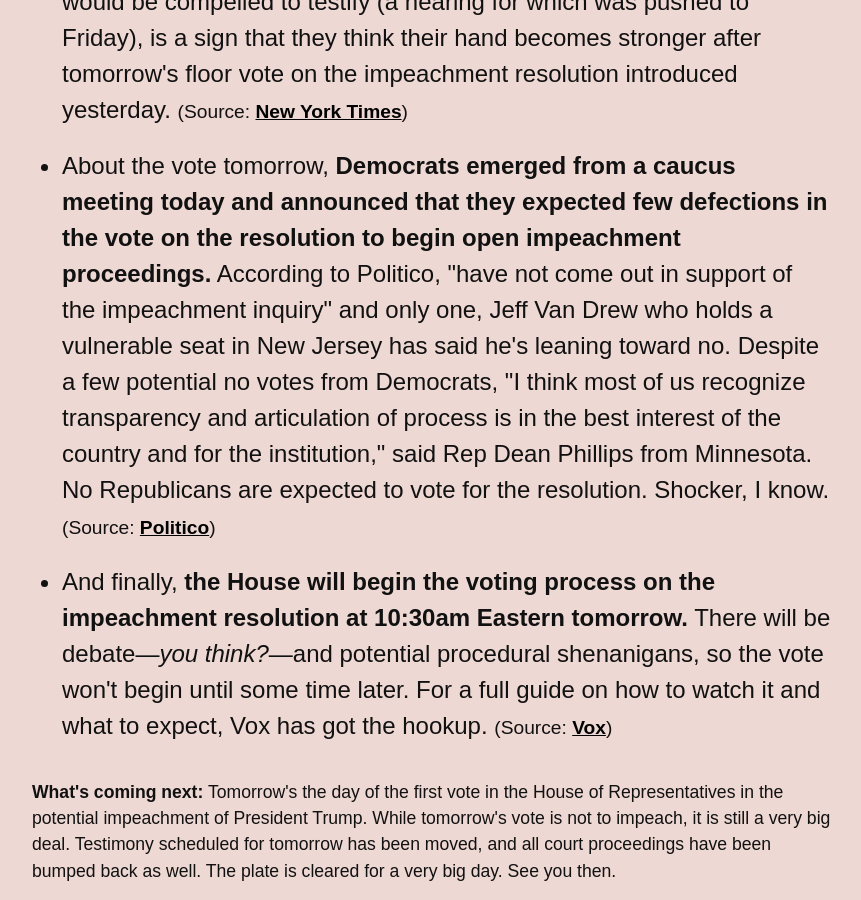
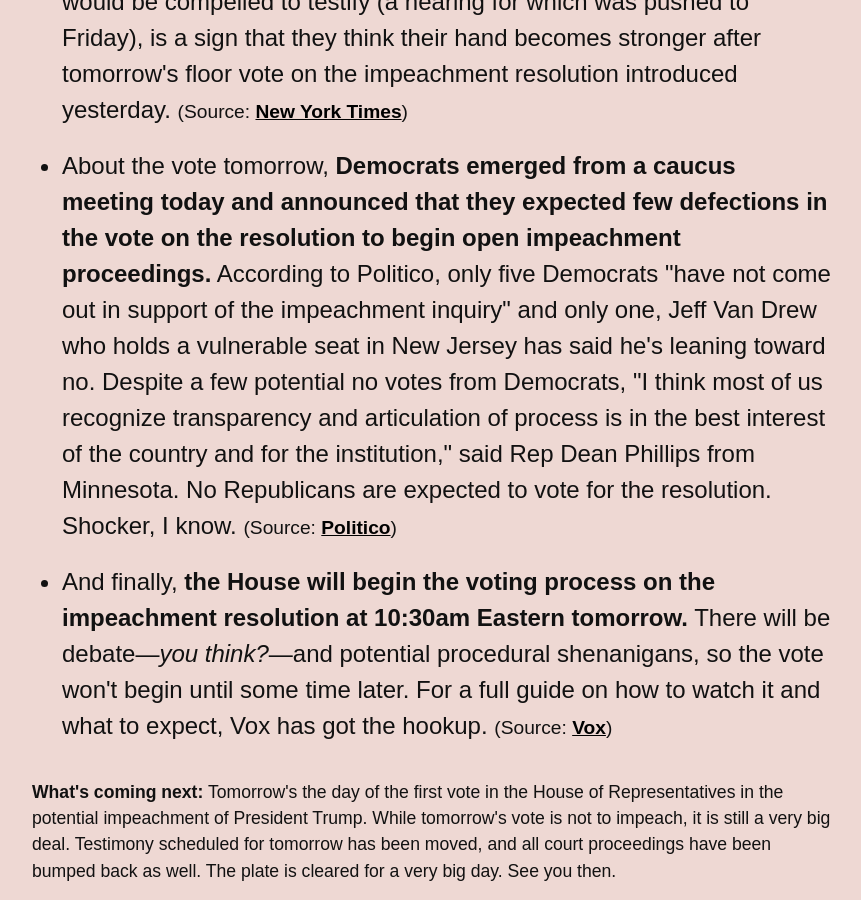
Before and after one commit to dansinker/impeachment.fyi, a Jekyll site: the page built from index.md, in a window 1280 px wide and 900 px high, scrolled down 2481 px. Shown: the whole window, without its empty margins (268-1129 px from the left). Built offline with Jekyll 4.4.1, drawn with Linux system fonts in a browser that asks for light colours; nearby versions of some CDN libraries; some web fonts are replaced; comment, search, counter and statistics services are not loaded.

Commit message:
missing words

```diff
--- a/_data/news.yml
+++ b/_data/news.yml
@@ -14,7 +14,7 @@ news:
   - item: Speaking of testimony (<i>when aren't we</i>), <b>Democrats have officially asked former National Security Advisor John Bolton to appear in the impeachment inquiry next week</b>. The mustachioed advisor has come up multiple times in testimony over the last month and his appearance before impeachment investigators was all but inevitable. Bolton has been reported to have viewed Rudy Giuliani as a "hand grenade" and refused to get involved in "whatever drug deal" US Ambassador to the EU Gordon Sondland and White House Chief of Staff Mick Mulvaney "are cooking up." That Democrats didn't wait until a judge ruled on whether Bolton's former deputy Charles Kupperman would be compelled to testify (a hearing for which was pushed to Friday), is a sign that they think their hand becomes stronger after tomorrow's floor vote on the impeachment resolution introduced yesterday.
     source: New York Times
     url: https://www.nytimes.com/2019/10/30/us/politics/trump-impeachment-inquiry-updates.html?action=click&module=Top%20Stories&pgtype=Homepage#link-19e6f381
-  - item: About the vote tomorrow, <b>Democrats emerged from a caucus meeting today and announced that they expected few defections in the vote on the resolution to begin open impeachment proceedings.</b> According to Politico, "have not come out in support of the impeachment inquiry" and only one, Jeff Van Drew who holds a vulnerable seat in New Jersey has said he's leaning toward no. Despite a few potential no votes from Democrats, "I think most of us recognize transparency and articulation of process is in the best interest of the country and for the institution," said Rep Dean Phillips from Minnesota. No Republicans are expected to vote for the resolution. Shocker, I know.
+  - item: About the vote tomorrow, <b>Democrats emerged from a caucus meeting today and announced that they expected few defections in the vote on the resolution to begin open impeachment proceedings.</b> According to Politico, only five Democrats "have not come out in support of the impeachment inquiry" and only one, Jeff Van Drew who holds a vulnerable seat in New Jersey has said he's leaning toward no. Despite a few potential no votes from Democrats, "I think most of us recognize transparency and articulation of process is in the best interest of the country and for the institution," said Rep Dean Phillips from Minnesota. No Republicans are expected to vote for the resolution. Shocker, I know.
     source: Politico
     url: https://www.politico.com/news/2019/10/30/democrats-impeachment-vote-061735
   - item: And finally, <b>the House will begin the voting process on the impeachment resolution at 10:30am Eastern tomorrow.</b> There will be debate—<i>you think?</i>—and potential procedural shenanigans, so the vote won't begin until some time later. For a full guide on how to watch it and what to expect, Vox has got the hookup.
```
